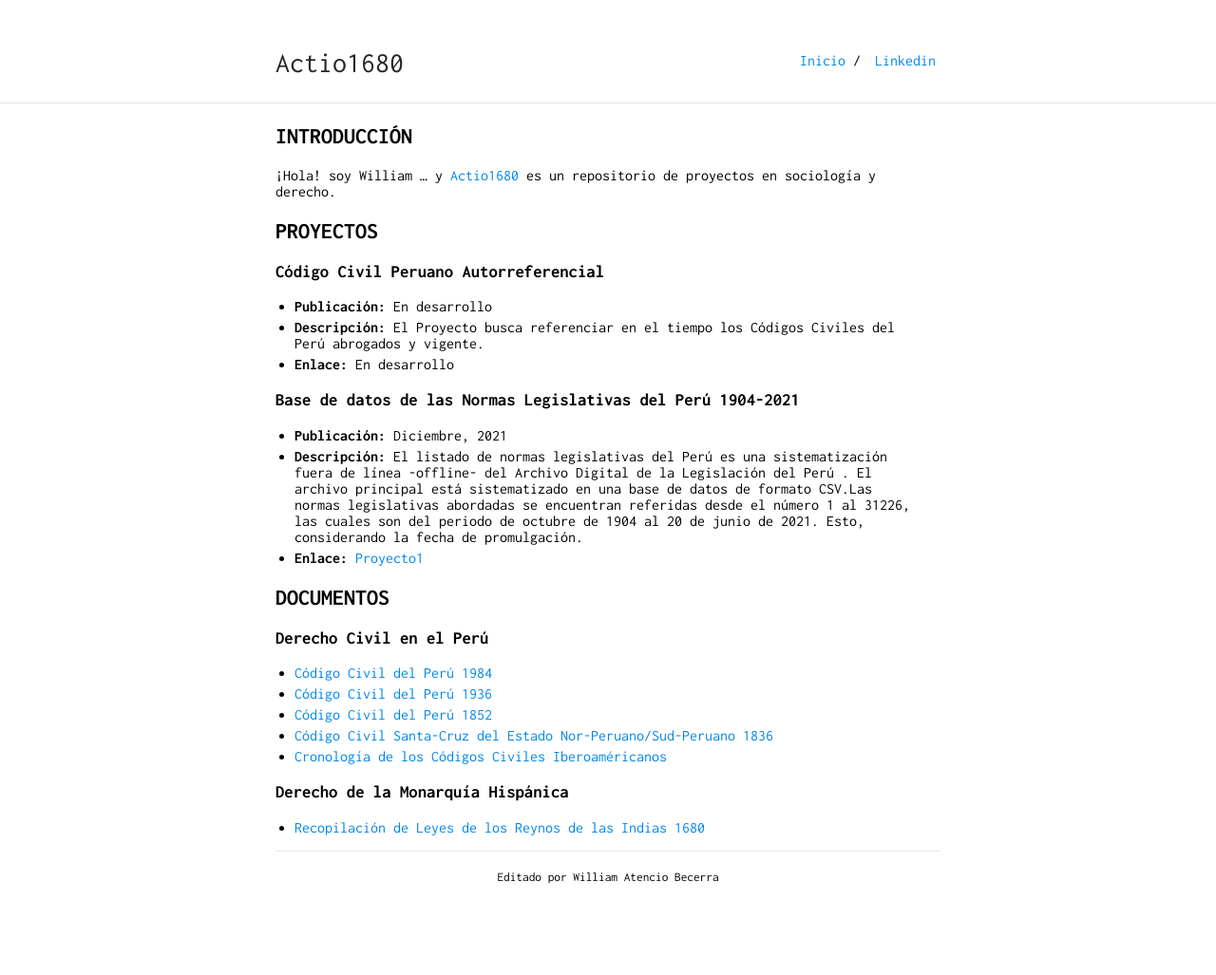
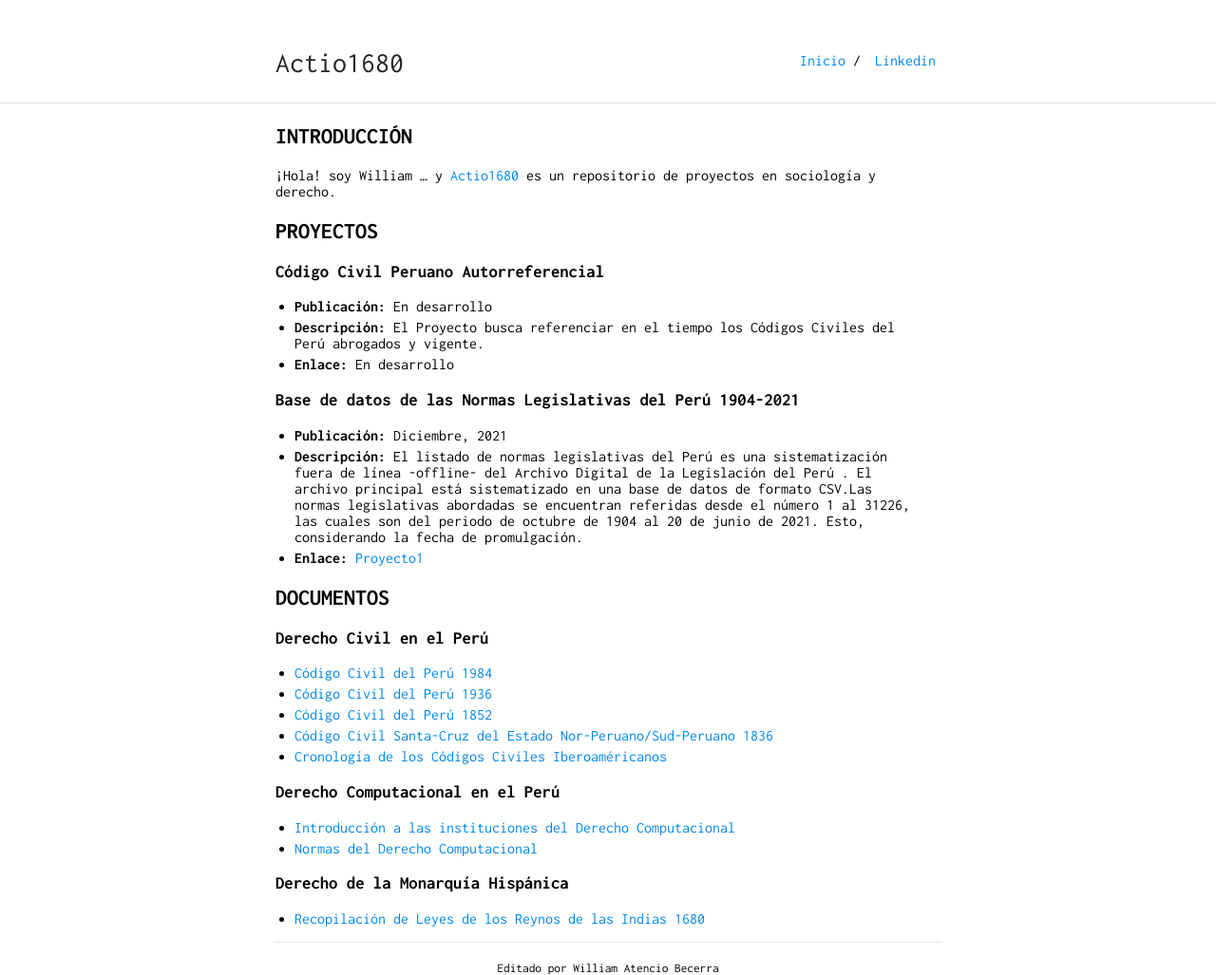
Before and after one commit to actio1680/actio1680.github.io, a Jekyll site: the page built from index.md, in a window 1280 px wide. Shown: the whole page at 95% size. Built offline with Jekyll 4.4.1, drawn with Linux system fonts in a browser that asks for light colours; our own code applies the rules of GitHub Pages for plain Markdown files; before the commit the page ends 931 px from its top, so only the background shows below that.

Commit message:
Update index.md

```diff
--- a/index.md
+++ b/index.md
@@ -29,5 +29,9 @@ layout: default
 - [Código Civil Santa-Cruz del Estado Nor-Peruano/Sud-Peruano 1836](paginas/cc1836.md)
 - [Cronología de los Códigos Civiles Iberoaméricanos](paginas/cronologiacc.md)
 
+### Derecho Computacional en el Perú
+- [Introducción a las instituciones del Derecho Computacional](paginas/instituciones-derecho-computacional.md)
+- [Normas del Derecho Computacional](paginas/normas-derecho-computacional.md)
+
 ### Derecho de la Monarquía Hispánica
 - [Recopilación de Leyes de los Reynos de las Indias 1680](paginas/recopilacion1680)
```
